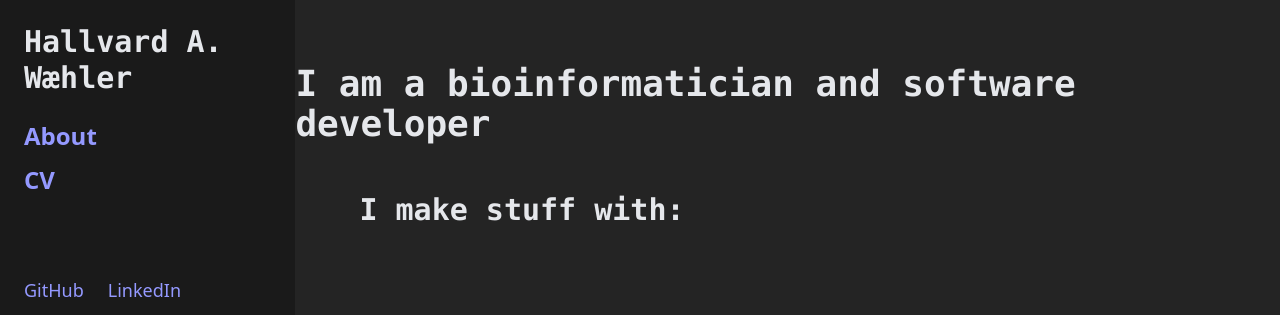
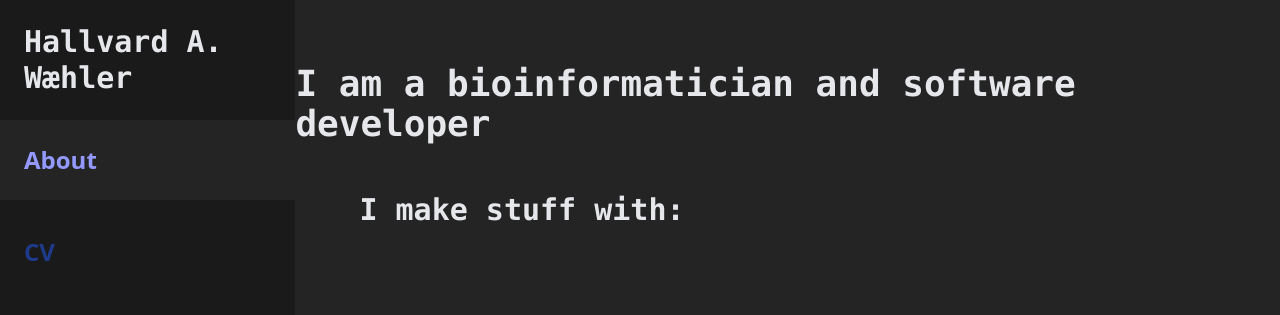
Before and after one commit to hallvaaw/homepage, a Vue app: page / in a window 1280 px wide. Shown: the top 315 px of the page. Built offline with nearby package versions, Linux system fonts and the light colour scheme; grey boxes are pictures that could not be loaded.

Commit message:
added tabs

```diff
--- a/src/App.vue
+++ b/src/App.vue
@@ -2,9 +2,9 @@
     <main class="flex flex-row">
         <aside class="bg-verydarkGray w-96 h-screen">
             <h1 class="text-gray-200 font-mono font-bold text-3xl m-6">Hallvard A. Wæhler</h1>
-            <ul class="space-y-3 m-6">
-                <li @click="openAboutComp()" class="text-darkPurple text-2xl font-bold hover:text-blue-900 hover:cursor-pointer" :class="AboutComp == true ? 'text-blue-900': ''">About</li>
-                <li @click="openCVComp()" class="text-darkPurple text-2xl font-bold hover:text-blue-900 hover:cursor-pointer" :class="CVComp == true ? 'text-blue-900': ''">CV</li>
+            <ul class="space-y-3">
+                <li @click="openAboutComp()" class="text-2xl font-bold p-6 hover:text-darkPurple hover:cursor-pointer" :class="AboutComp == true ? 'text-darkPurple bg-darkGray': 'text-blue-900'">About</li>
+                <li @click="openCVComp()" class="text-2xl font-bold p-6 hover:text-darkPurple hover:cursor-pointer" :class="CVComp == true ? 'text-darkPurple bg-darkGray': 'text-blue-900'">CV</li>
             </ul>
             <div class="space-y-2 space-x-6 m-6 mt-20">
                 <a class="text-darkPurple text-lg hover:text-blue-900" href="https://github.com/hallvaaw" target="_blank" rel="noopener noreferrer">GitHub</a>
```
